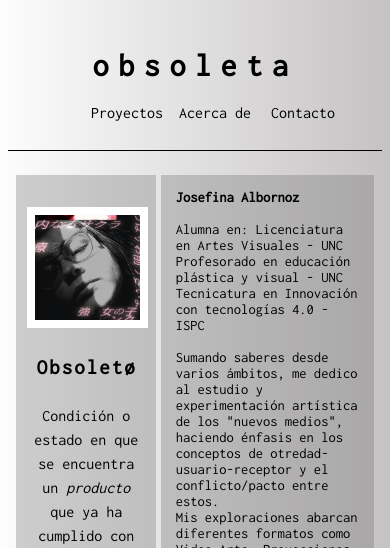
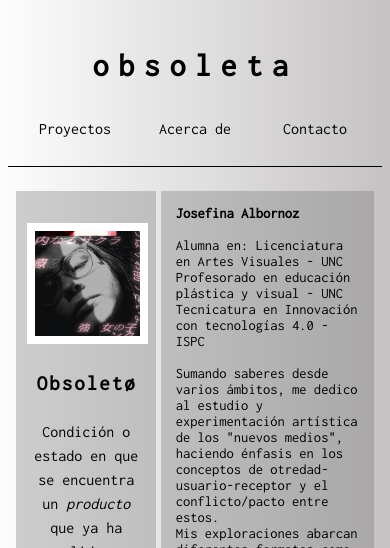
Before and after one commit to JoAlbornoz/pagina-obsoleta, a plain HTML site: page about.html in a window 390 px wide. Shown: the top 548 px of the page. Drawn offline with nearby package versions, Linux system fonts and the light colour scheme.

Commit message:
arreglo todo top

```diff
--- a/about.html
+++ b/about.html
@@ -21,11 +21,9 @@
                 <!-- ANIMACION -->
                 <h1 class="animate__animated animate__fadeInDown"> <a href="index.html"> obsoleta </a> </h1>
                 <nav>
-                    <ul>
-                        <li class="animate__animated animate__fadeIn animate__delay-1s"><a href="portfolio.html"> Proyectos </a></li>
-                        <li class="animate__animated animate__fadeIn animate__delay-2s"><a href="about.html"> Acerca de </a></li>
-                        <li class="animate__animated animate__fadeIn animate__delay-3s"><a href="contact.html"> Contacto </a></li>
-                    </ul>
+                    <li class="animate__animated animate__fadeIn animate__delay-1s"><a href="portfolio.html"> Proyectos </a></li>
+                    <li class="animate__animated animate__fadeIn animate__delay-2s"><a href="about.html"> Acerca de </a></li>
+                    <li class="animate__animated animate__fadeIn animate__delay-3s"><a href="contact.html"> Contacto </a></li>
                 </nav>
             </div>
         </header>
--- a/styles.css
+++ b/styles.css
@@ -332,9 +332,12 @@ textarea:hover {
     }
 
     /*menú*/
+
     .top li{
         margin: 0;
+        padding:1em;
     }
+
 
     /*Portfolio*/
     .grid-item img{
```
Also changed, not shown: contact.html (+3 -5 lines), portfolio.html (+2 -2 lines).
